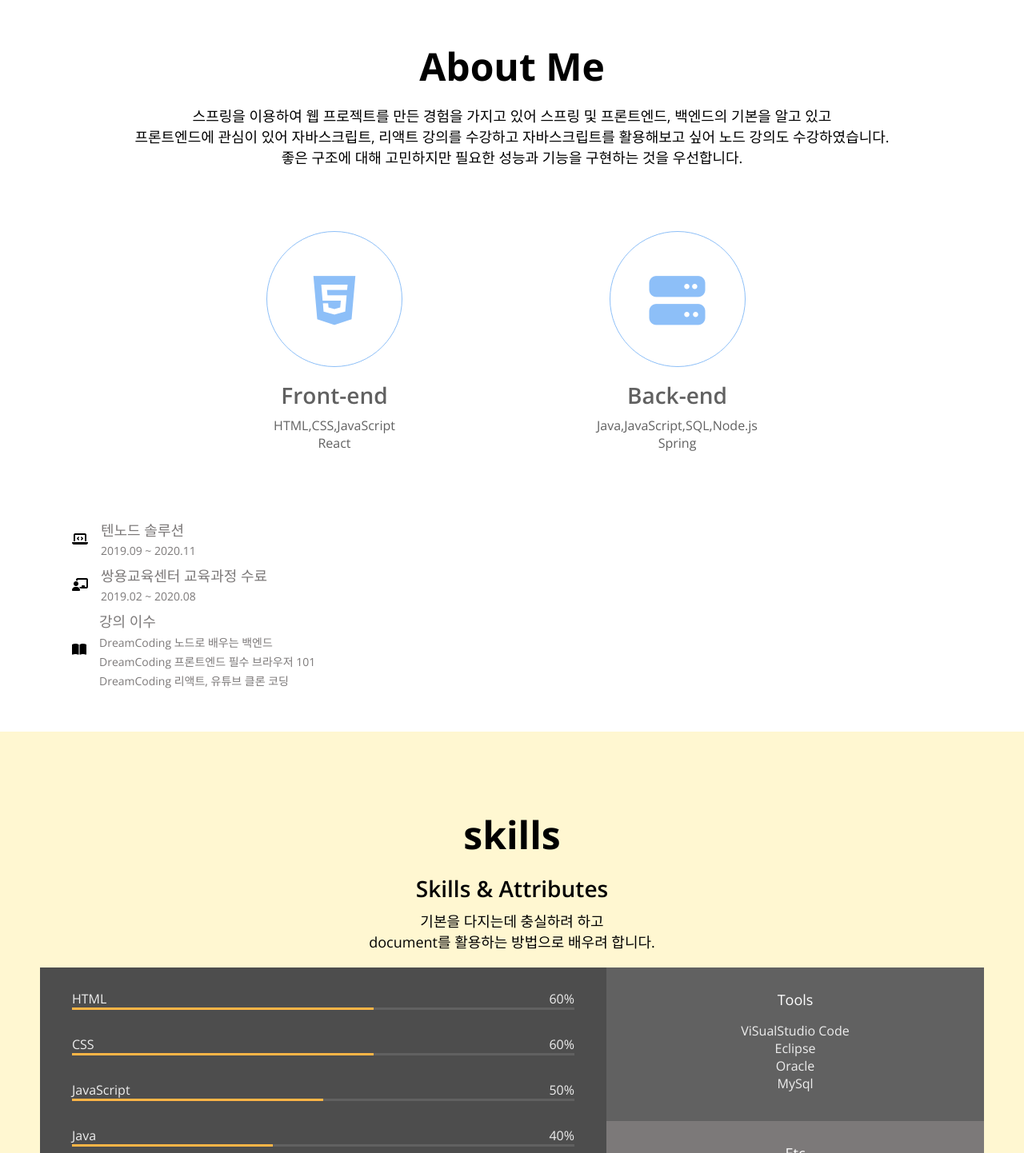
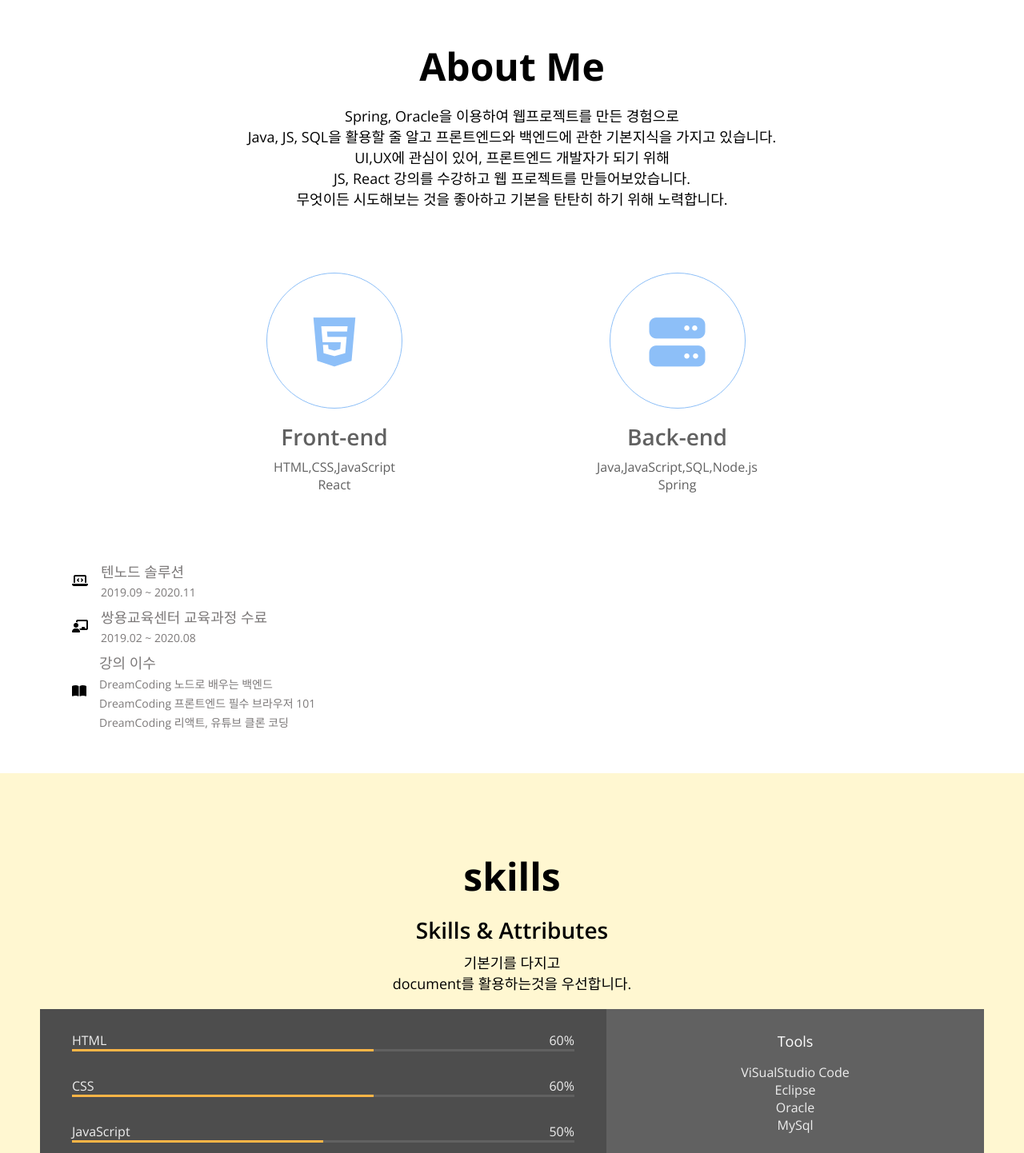
Before and after one commit to SangMin-Code/sangmin-code.github.io, a plain HTML site: page index.html in a window 1280 px wide. Shown: the part 760-2202 px from the top of the page at 80% size. Drawn offline with nearby package versions, Linux system fonts and the light colour scheme.

Commit message:
update about

```diff
--- a/index.html
+++ b/index.html
@@ -75,12 +75,14 @@
 		<section id="about" class="section section__container">
 			<h1>About Me</h1>
 			<p>
-				스프링을 이용하여 웹 프로젝트를 만든 경험을 가지고 있어 스프링
-				및 프론트엔드, 백엔드의 기본을 알고 있고 <br />
-				프론트엔드에 관심이 있어 자바스크립트, 리액트 강의를 수강하고
-				자바스크립트를 활용해보고 싶어 노드 강의도 수강하였습니다.<br />
-				좋은 구조에 대해 고민하지만 필요한 성능과 기능을 구현하는 것을
-				우선합니다.
+				Spring, Oracle을 이용하여 웹프로젝트를 만든 경험으로<br />
+				Java, JS, SQL을 활용할 줄 알고 프론트엔드와 백엔드에 관한
+				기본지식을 가지고 있습니다.<br />
+				UI,UX에 관심이 있어, 프론트엔드 개발자가 되기 위해<br />
+				JS, React 강의를 수강하고 웹 프로젝트를 만들어보았습니다.
+				<br />
+				무엇이든 시도해보는 것을 좋아하고 기본을 탄탄히 하기 위해
+				노력합니다.
 			</p>
 			<div class="about__majors">
 				<div class="major">
@@ -148,8 +150,8 @@
 				<h1>skills</h1>
 				<h2>Skills & Attributes</h2>
 				<p>
-					기본을 다지는데 충실하려 하고 <br />
-					document를 활용하는 방법으로 배우려 합니다.
+					기본기를 다지고 <br />
+					document를 활용하는것을 우선합니다.
 				</p>
 				<div class="skillset">
 					<div class="skillset__left">
```
